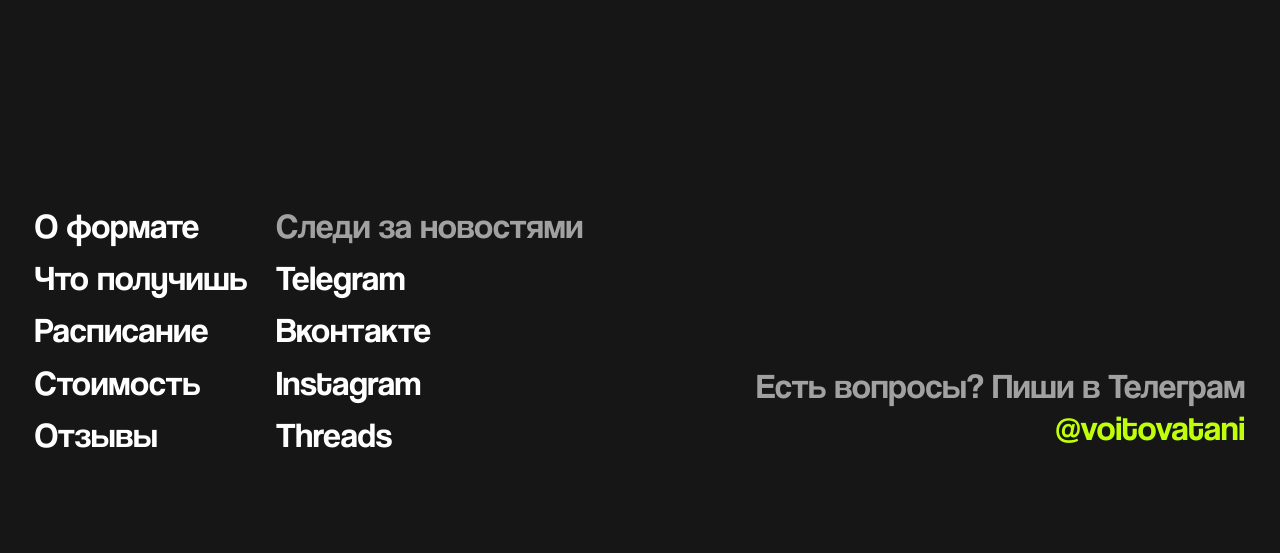
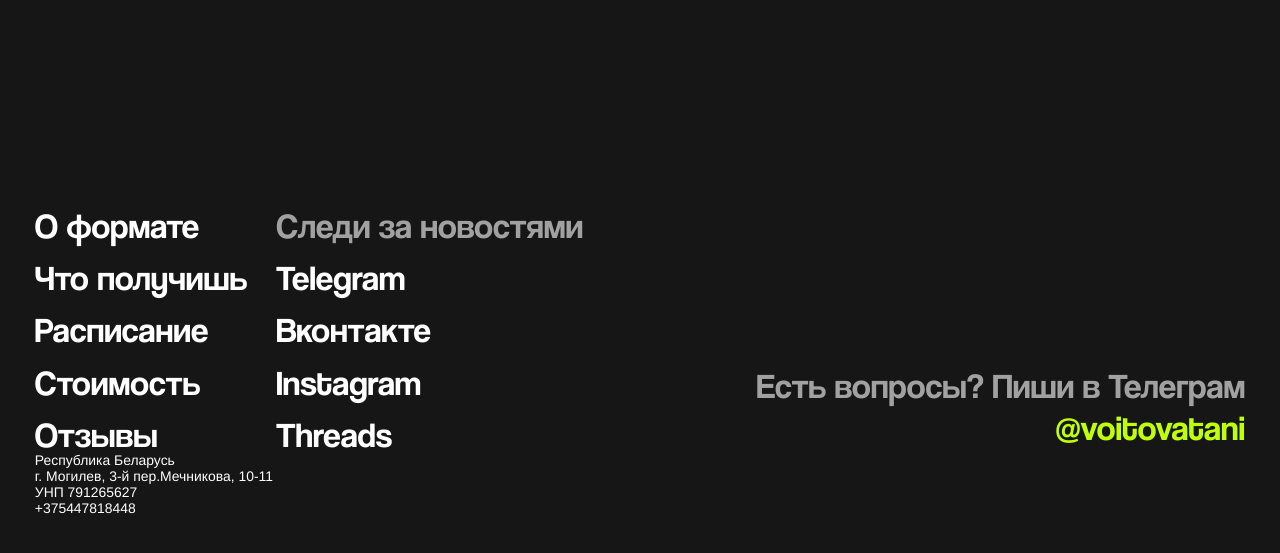
Before and after one commit to dimasnytin/voitovatani, a plain HTML site: page index.html in a window 1280 px wide. Shown: the part 8928-9481 px from the top of the page. Before the commit the page ends 9449 px from the top, so only its background shows below. Drawn offline with nearby package versions, Linux system fonts and the light colour scheme; a script that the page names is missing.

Commit message:
Update index.html
add ul and li tag

```diff
--- a/index.html
+++ b/index.html
@@ -1938,6 +1938,22 @@
                             </div>
                         </div>
                     </div>
+
+                    <div class="cnt">
+                        <ul>
+                            <li class="item__list">
+                                Республика Беларусь<br>
+                                г. Могилев, 3-й пер.Мечникова, 10-11
+                            </li>
+                            <li class="item__list">
+                                УНП 791265627
+                            </li>
+                            <li class="item__list">
+                                +375447818448
+                            </li>
+
+                        </ul>
+                    </div>
                 </footer>
 
             </div>
```
